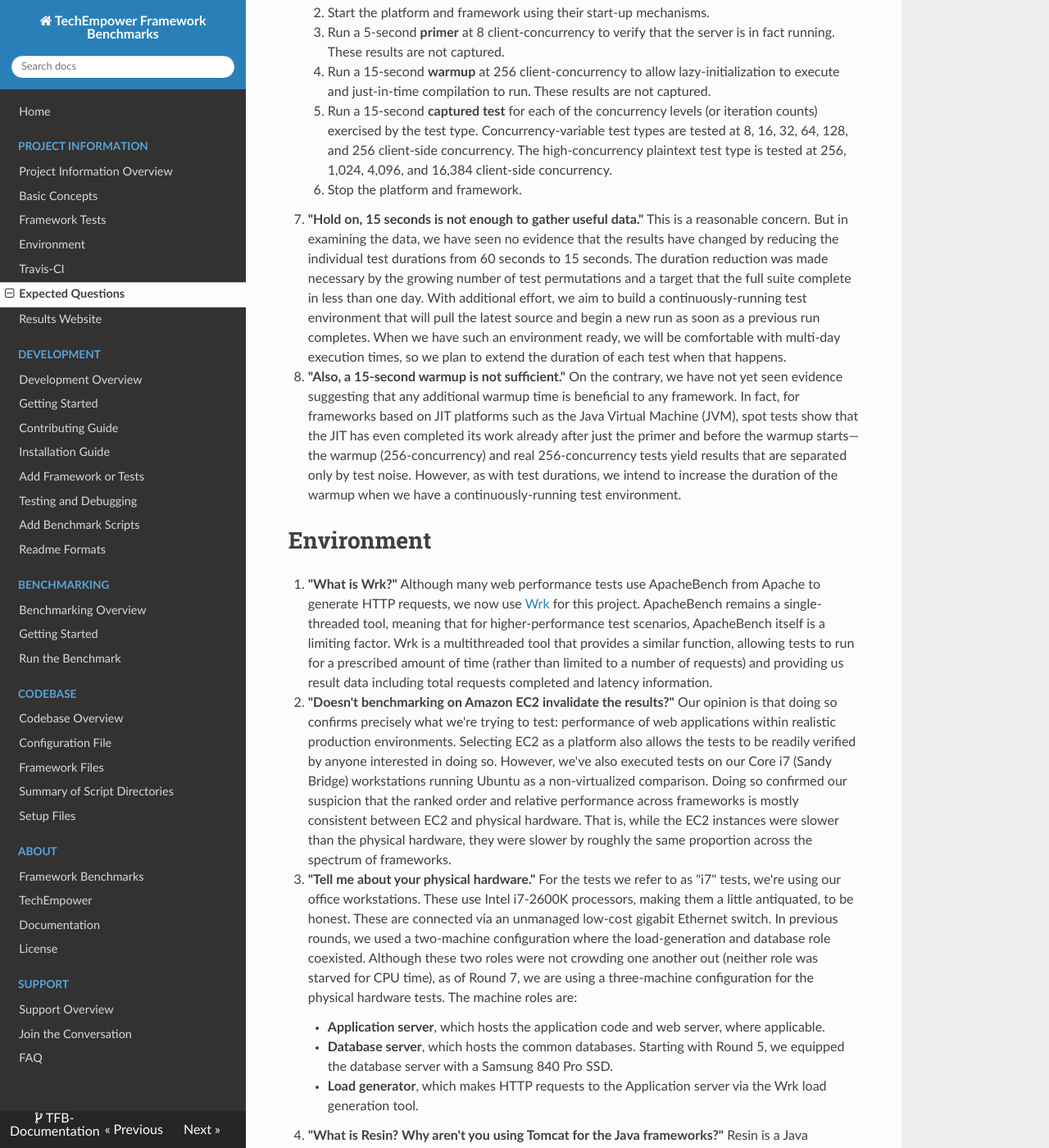
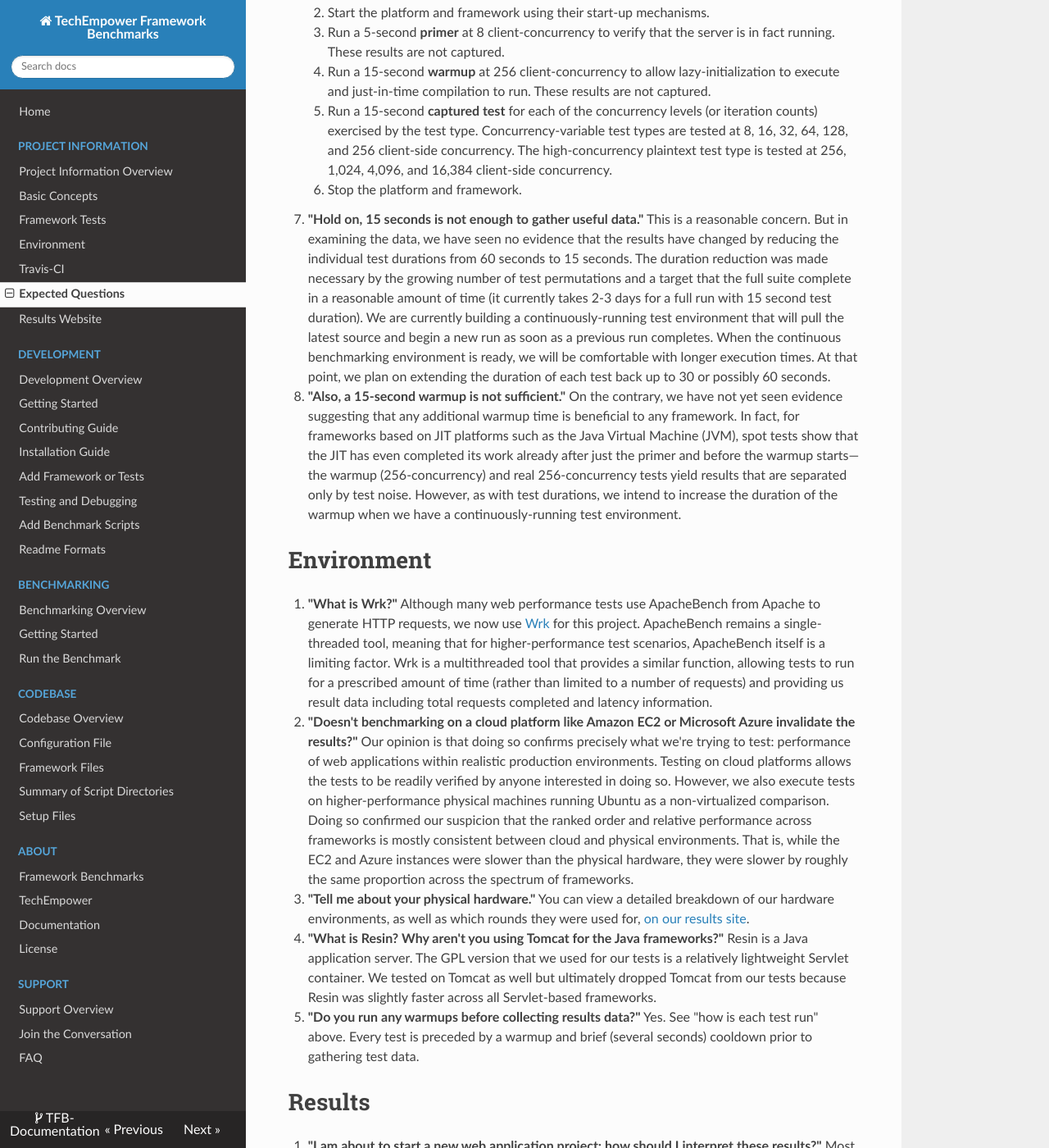
Before and after one commit to nbrady-techempower/TFB-Documentation, an MkDocs documentation site: the page built from docs/Project-Information/Expected-Questions.md, in a window 1280 px wide and 1400 px high, scrolled down 2197 px. Shown: the whole window at 82% size. Built offline with MkDocs 1.6.1, drawn with Linux system fonts in a browser that asks for light colours; nearby versions of some CDN libraries; old or Windows-style settings are respelled for this version of MkDocs; some of the changed text lies outside the part shown.

Commit message:
updated some outdated information on the Expected Questions page

```diff
--- a/docs/Project-Information/Expected-Questions.md
+++ b/docs/Project-Information/Expected-Questions.md
@@ -25,23 +25,20 @@ We expect that you might have a bunch of questions. Here are some that we're ant
     4. Run a 15-second __warmup__ at 256 client-concurrency to allow lazy-initialization to execute and just-in-time compilation to run. These results are not captured.
     5. Run a 15-second __captured test__ for each of the concurrency levels (or iteration counts) exercised by the test type. Concurrency-variable test types are tested at 8, 16, 32, 64, 128, and 256 client-side concurrency. The high-concurrency plaintext test type is tested at 256, 1,024, 4,096, and 16,384 client-side concurrency.
     6. Stop the platform and framework.
-17. __"Hold on, 15 seconds is not enough to gather useful data."__ This is a reasonable concern. But in examining the data, we have seen no evidence that the results have changed by reducing the individual test durations from 60 seconds to 15 seconds. The duration reduction was made necessary by the growing number of test permutations and a target that the full suite complete in less than one day. With additional effort, we aim to build a continuously-running test environment that will pull the latest source and begin a new run as soon as a previous run completes. When we have such an environment ready, we will be comfortable with multi-day execution times, so we plan to extend the duration of each test when that happens.
+17. __"Hold on, 15 seconds is not enough to gather useful data."__ This is a reasonable concern. But in examining the data, we have seen no evidence that the results have changed by reducing the individual test durations from 60 seconds to 15 seconds. The duration reduction was made necessary by the growing number of test permutations and a target that the full suite complete in a reasonable amount of time (it currently takes 2-3 days for a full run with 15 second test duration).  We are currently building a continuously-running test environment that will pull the latest source and begin a new run as soon as a previous run completes. When the continuous benchmarking environment is ready, we will be comfortable with longer execution times. At that point, we plan on extending the duration of each test back up to 30 or possibly 60 seconds.
 18. __"Also, a 15-second warmup is not sufficient."__ On the contrary, we have not yet seen evidence suggesting that any additional warmup time is beneficial to any framework. In fact, for frameworks based on JIT platforms such as the Java Virtual Machine (JVM), spot tests show that the JIT has even completed its work already after just the primer and before the warmup starts—the warmup (256-concurrency) and real 256-concurrency tests yield results that are separated only by test noise. However, as with test durations, we intend to increase the duration of the warmup when we have a continuously-running test environment.
 
 #Environment
 
 19. __"What is Wrk?"__ Although many web performance tests use ApacheBench from Apache to generate HTTP requests, we now use [Wrk](https://github.com/wg/wrk) for this project. ApacheBench remains a single-threaded tool, meaning that for higher-performance test scenarios, ApacheBench itself is a limiting factor. Wrk is a multithreaded tool that provides a similar function, allowing tests to run for a prescribed amount of time (rather than limited to a number of requests) and providing us result data including total requests completed and latency information.
-20. __"Doesn't benchmarking on Amazon EC2 invalidate the results?"__ Our opinion is that doing so confirms precisely what we're trying to test: performance of web applications within realistic production environments. Selecting EC2 as a platform also allows the tests to be readily verified by anyone interested in doing so. However, we've also executed tests on our Core i7 (Sandy Bridge) workstations running Ubuntu as a non-virtualized comparison. Doing so confirmed our suspicion that the ranked order and relative performance across frameworks is mostly consistent between EC2 and physical hardware. That is, while the EC2 instances were slower than the physical hardware, they were slower by roughly the same proportion across the spectrum of frameworks.
-21. __"Tell me about your physical hardware."__ For the tests we refer to as "i7" tests, we're using our office workstations. These use Intel i7-2600K processors, making them a little antiquated, to be honest. These are connected via an unmanaged low-cost gigabit Ethernet switch. In previous rounds, we used a two-machine configuration where the load-generation and database role coexisted. Although these two roles were not crowding one another out (neither role was starved for CPU time), as of Round 7, we are using a three-machine configuration for the physical hardware tests. The machine roles are:
-    * __Application server__, which hosts the application code and web server, where applicable.
-    * __Database server__, which hosts the common databases. Starting with Round 5, we equipped the database server with a Samsung 840 Pro SSD.
-    * __Load generator__, which makes HTTP requests to the Application server via the Wrk load generation tool.
+20. __"Doesn't benchmarking on a cloud platform like Amazon EC2 or Microsoft Azure invalidate the results?"__ Our opinion is that doing so confirms precisely what we're trying to test: performance of web applications within realistic production environments. Testing on cloud platforms allows the tests to be readily verified by anyone interested in doing so. However, we also execute tests on higher-performance physical machines running Ubuntu as a non-virtualized comparison. Doing so confirmed our suspicion that the ranked order and relative performance across frameworks is mostly consistent between cloud and physical environments. That is, while the EC2 and Azure instances were slower than the physical hardware, they were slower by roughly the same proportion across the spectrum of frameworks.
+21. __"Tell me about your physical hardware."__ You can view a detailed breakdown of our hardware environments, as well as which rounds they were used for, [on our results site](https://www.techempower.com/benchmarks/#section=environment&hw=ph&test=fortune).
 22. __"What is Resin? Why aren't you using Tomcat for the Java frameworks?"__ Resin is a Java application server. The GPL version that we used for our tests is a relatively lightweight Servlet container. We tested on Tomcat as well but ultimately dropped Tomcat from our tests because Resin was slightly faster across all Servlet-based frameworks.
 23. __"Do you run any warmups before collecting results data?"__ Yes. See "how is each test run" above. Every test is preceded by a warmup and brief (several seconds) cooldown prior to gathering test data.
 
 # Results
 
 24. __"I am about to start a new web application project; how should I interpret these results?"__ Most importantly, recognize that performance data should be one part of your decision-making process. High-performance web applications reduce hosting costs and improve user experience. Additionally, recognize that while we have aimed to select test types that represent workloads that are common for web applications, nothing beats conducting performance tests yourself for the specific workload of your application. In addition to performance, consider other requirements such as your language and platform preference; your invested knowledge in one or more of the frameworks we've tested; and the documentation and support provided by the framework's community. Combined with an examination of [the source code](https://github.com/TechEmpower/FrameworkBenchmarks), the results seen here should help you identify a platform and framework that is high-performance while still meeting your other requirements.
-25. __"Why are the leaderboards for JSON Serialization and Plaintext so different on EC2 versus i7?"__ Put briefly, for fast frameworks on our i7 physical hardware, the limiting factor for the JSON test is our gigabit Ethernet; whereas on EC2, the limit is the CPU. Assuming proper response headers are provided, at approximately 200,000 non-pipelined and 550,000 pipelined responses per second and above, the network is saturated.
+25. __"Why are the leaderboards for JSON Serialization and Plaintext so different on Cloud versus Physical?"__ Put briefly, for fast frameworks on our physical hardware, the limiting factor for the JSON test is the client load-generating machine, which is less powerful than the machine running the app server; whereas on cloud environments, the limit is the CPU.
 26. __"Where did earlier rounds go?"__ To better capture HTTP errors reported by Wrk, we have restructured the format of our results.json file. The test tool changed at Round 2 and some framework IDs were changed at Round 3. As a result, the results.json for Rounds 1 and 2 would have required manual editing and we opted to simply remove the previous rounds from this site. You can still see those rounds at our blog: [Round 1](https://www.techempower.com/blog/2013/03/28/frameworks-round-1/), [Round 2](https://www.techempower.com/blog/2013/04/05/frameworks-round-2/).
 27. __"What does 'Did not complete' mean?"__ Starting with Round 9, we have added validation checks to confirm that implementations are behaving as we have specified in [the requirements section](/Project-Information/Framework-Tests#general-requirements). An implementation that does not return the correct results, bypasses some of the requirements, or even formats the results in a manner inconsistent with the requirements will be marked as "Did not complete." We have solicited corrections from prior contributors and have attempted to address many of these, but it will take more time for all implementations to be correct. If you are a project participant and your contribution is marked as "Did not complete," please help us resolve this by contacting us at the [GitHub repository](https://github.com/TechEmpower/FrameworkBenchmarks). We may ultimately need a pull request from you, but we'd be happy to help you understand what specifically is triggering a validation error with your implementation.
```
